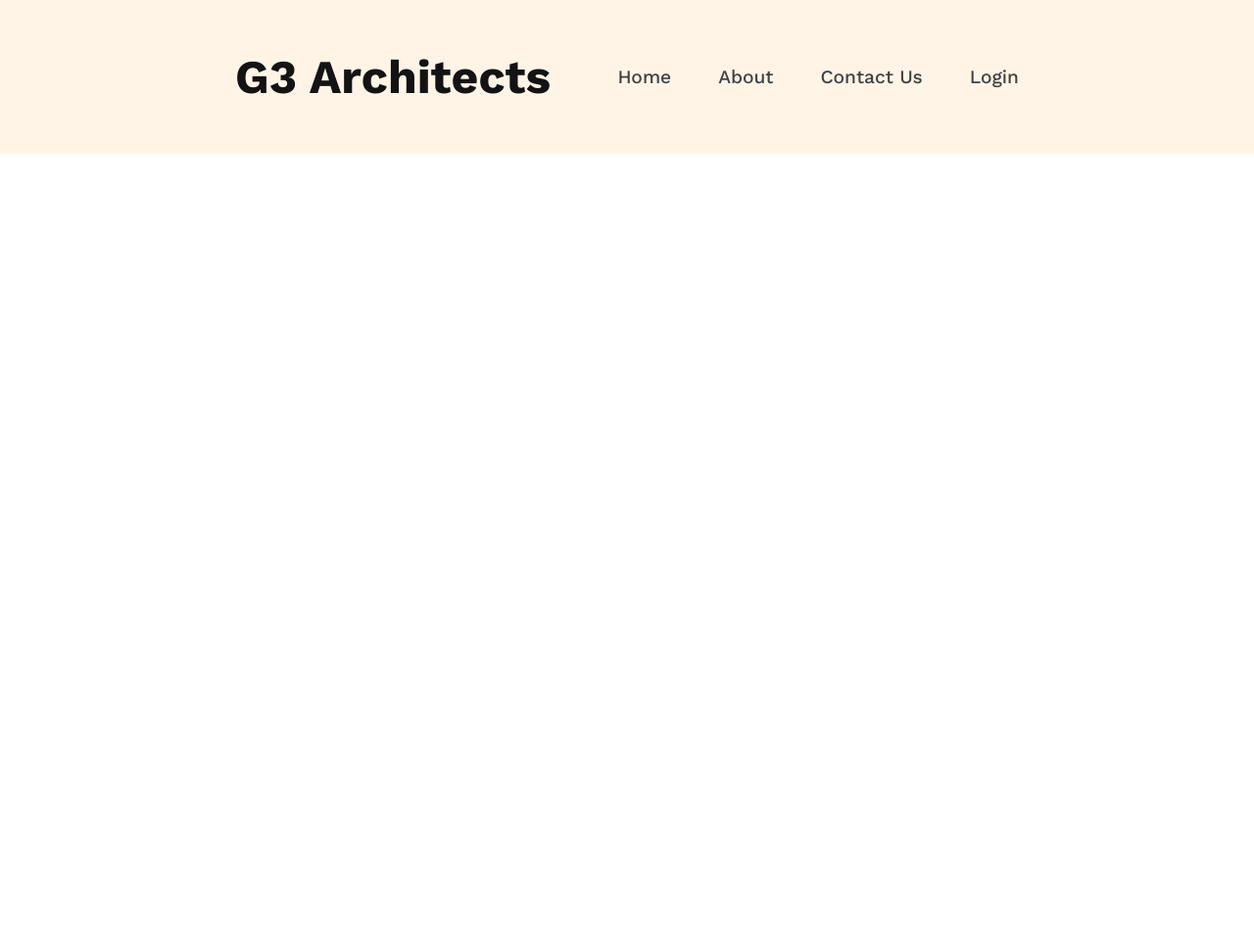
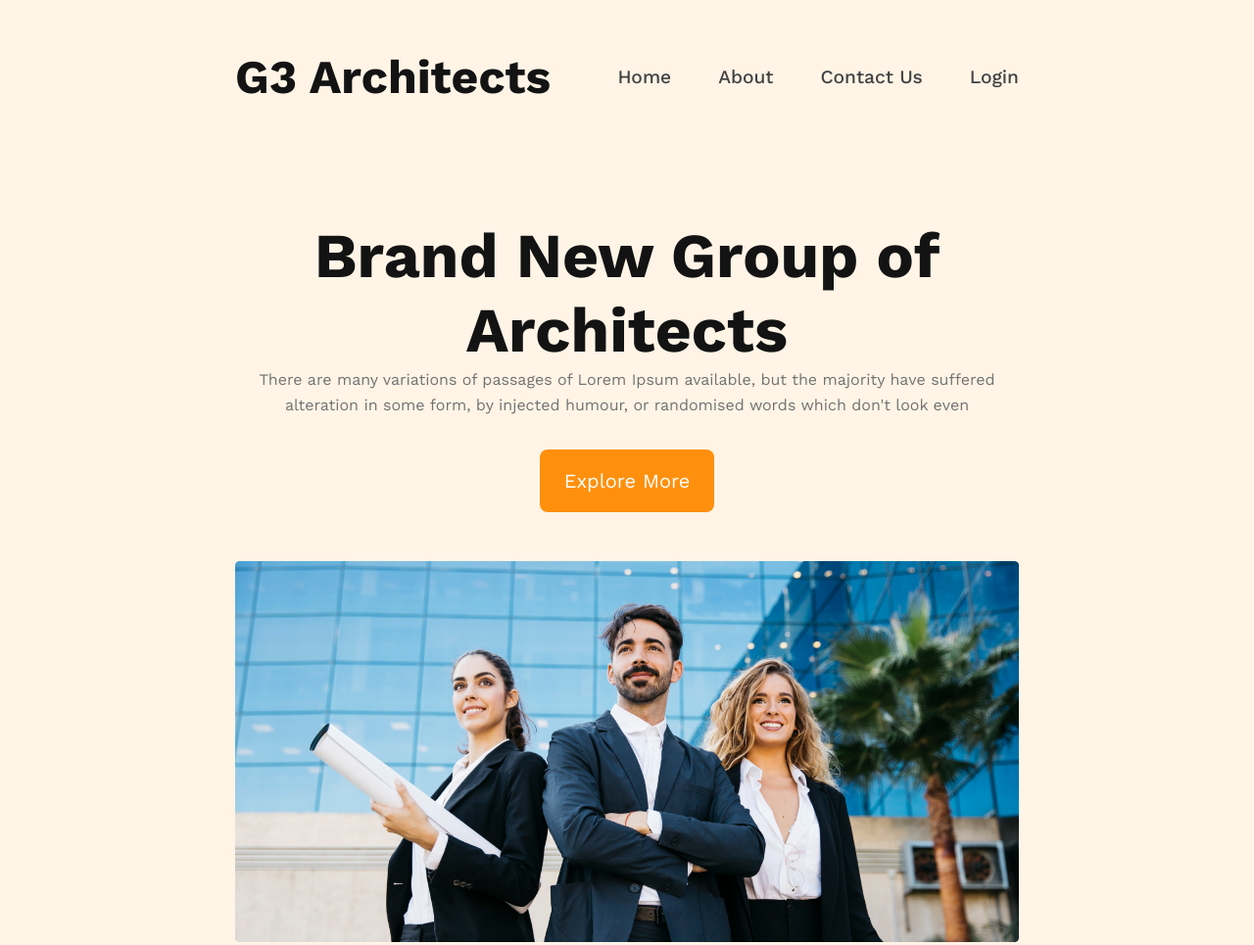
Before and after one commit to M-Nazmul/G3-Architects, a plain HTML site: page index.html in a window 1280 px wide. Shown: the whole page at 98% size. Before the commit the page ends 800 px from the top, so only its background shows below. Drawn offline with nearby package versions, Linux system fonts and the light colour scheme.

Commit message:
added banner section and styling

```diff
--- a/index.html
+++ b/index.html
@@ -17,6 +17,18 @@
                 <li><a href="#">login</a></li>
             </ul>
         </nav>
+        <div class="banner">
+            <div class="banner_content">
+                <h1 class="banner_title">Brand New
+                    Group of Architects
+                    </h1>
+                <p class="banner_description">
+                    There are many variations of passages of Lorem Ipsum available, but the majority have suffered alteration in some form, by injected humour, or randomised words which don't look even
+                </p>
+                <button class="btn_primary">Explore More </button>
+            </div>
+            <img class="banner_img" src="images/banner.png" alt="">
+        </div>
     </header>
 </body>
 </html>
--- a/styles/style.css
+++ b/styles/style.css
@@ -47,3 +47,24 @@ nav ul li a{
     font-weight: 500;
 
 }
+/* Banner content styling */
+.banner_content{
+    max-width: 800px;
+    text-align: center;
+    margin: 0 auto;
+    padding: 116px 0 50px;
+}
+.banner_title{
+    color: #131313;
+    font-size: 4rem;
+    font-weight: 700;
+}
+.banner_description{
+    color: #727272;
+    font-size: 1rem;
+    font-weight: 400;
+    line-height: 26px;
+}
+.banner_img{
+    width: 100%;
+}
```
